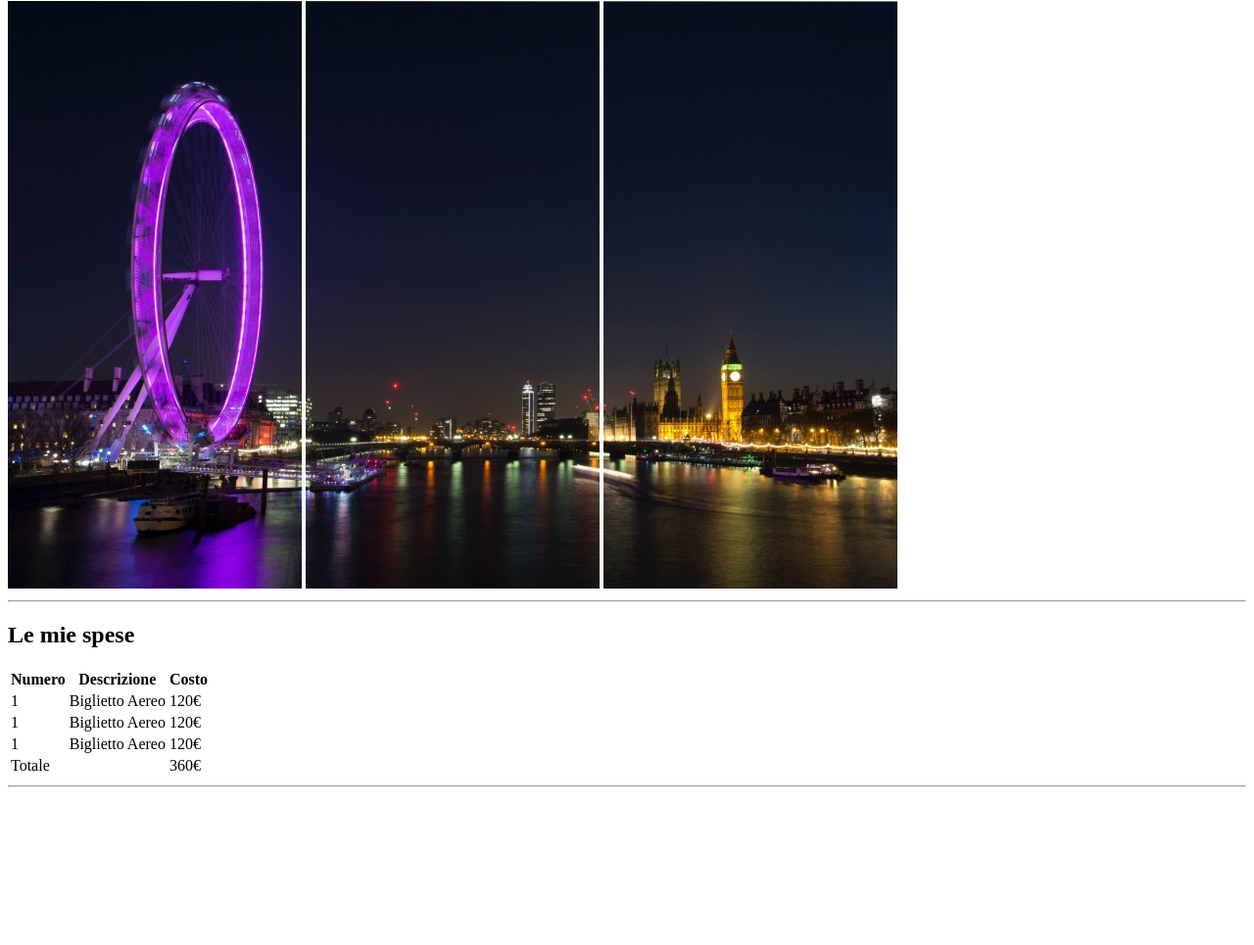
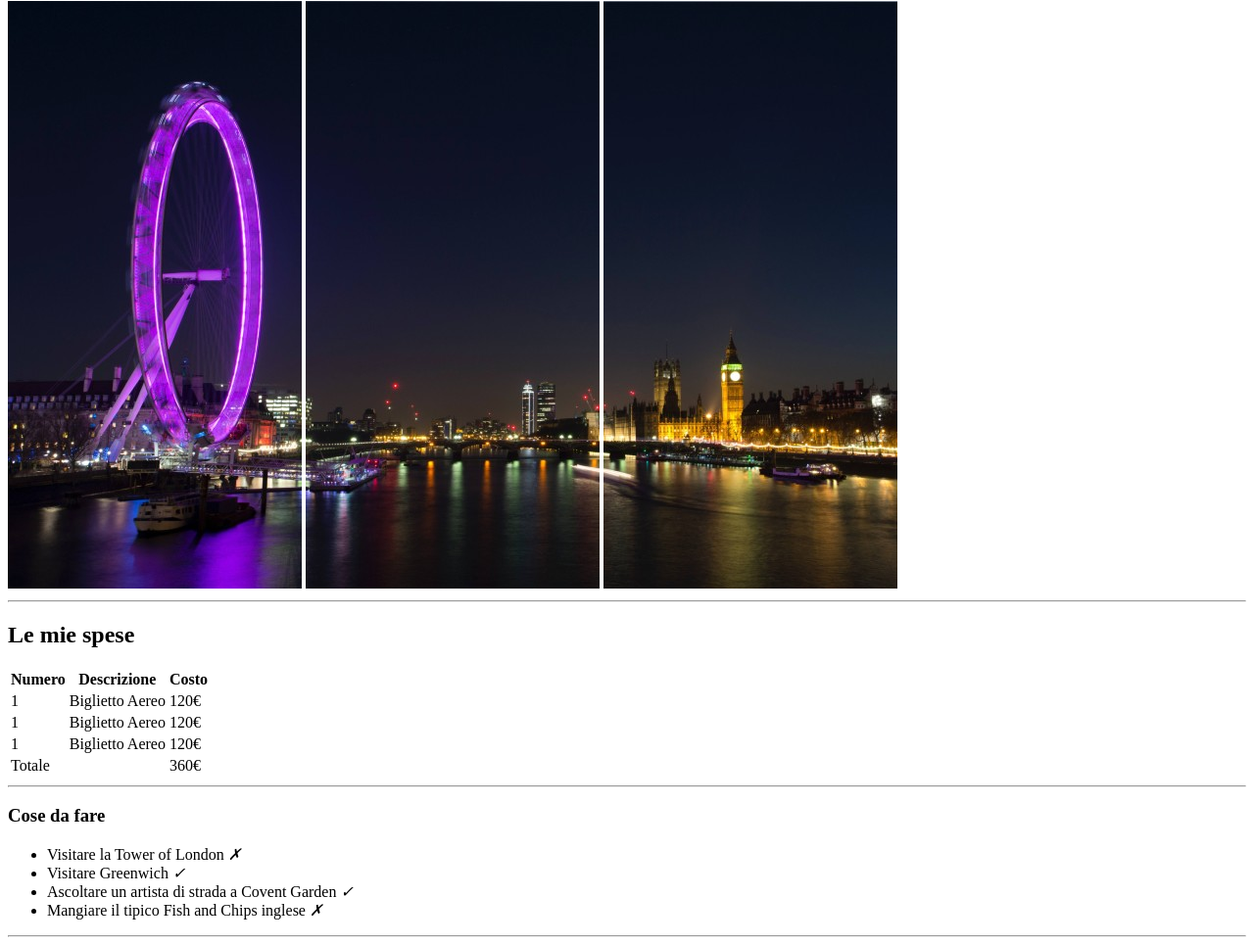
Before and after one commit to Barbarubia/html-london-trip, a plain HTML site: page index.html in a window 1280 px wide. Shown: the part 79-1044 px from the top of the page at 98% size. Before the commit the page ends 891 px from the top, so only its background shows below. Drawn offline with Linux system fonts and the light colour scheme.

Commit message:
aggiunta sezione cose da fare

```diff
--- a/index.html
+++ b/index.html
@@ -57,9 +57,16 @@
             <hr>
         </section>
 
-        <!-- Sezione 2 cose da fare -->
+        <!-- Sezione 2 cose da fare con lista non ordinata-->
         <section>
-
+            <h3>Cose da fare</h3>
+            <ul>
+                <li>Visitare la Tower of London <em>&cross;</em></li>
+                <li>Visitare Greenwich <em>&check;</em></li>
+                <li>Ascoltare un artista di strada a Covent Garden <em>&check;</em></li>
+                <li>Mangiare il tipico Fish and Chips inglese <em>&cross;</em></li>
+            </ul>
+            <hr>
         </section>
 
         <!-- Sezione 3 informazioni utili -->
```
